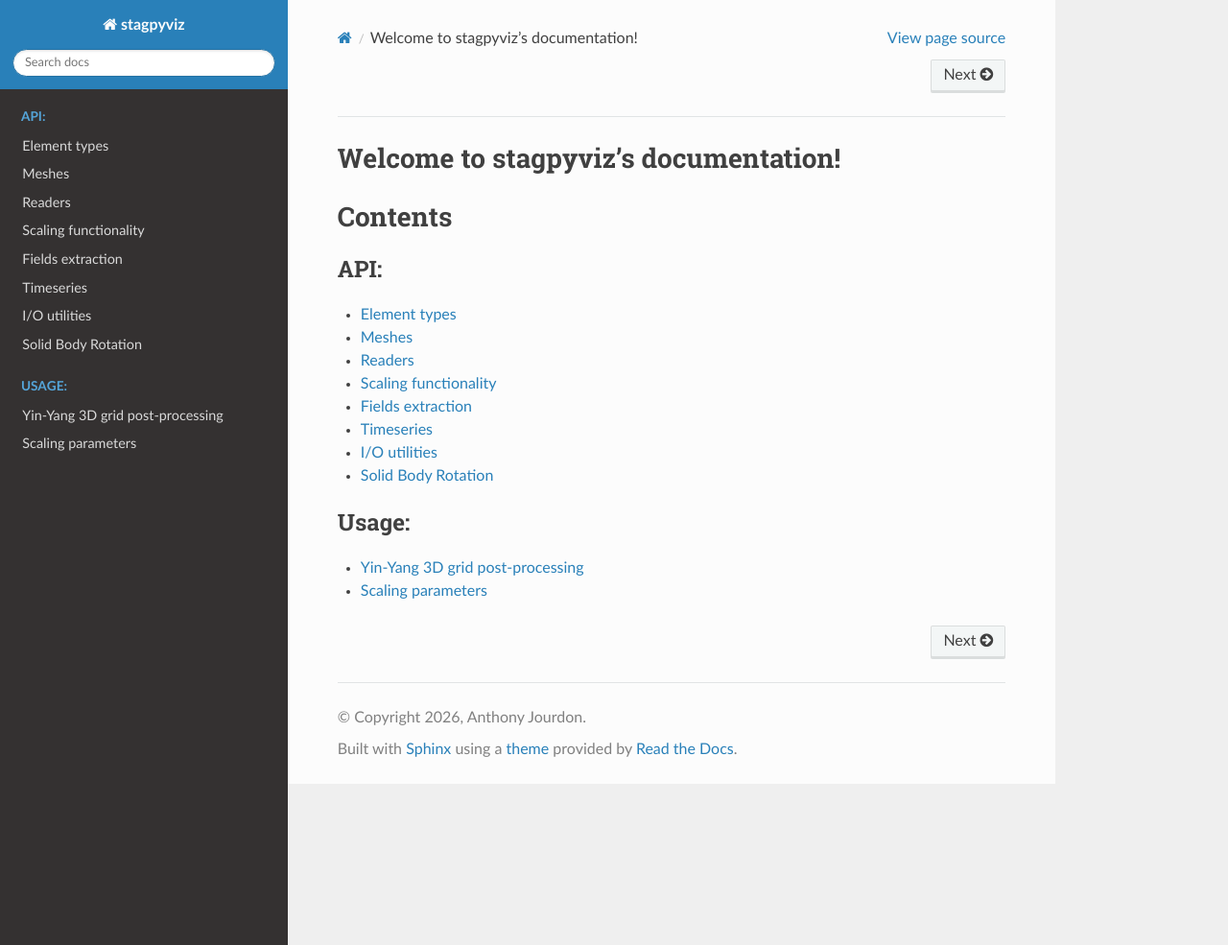
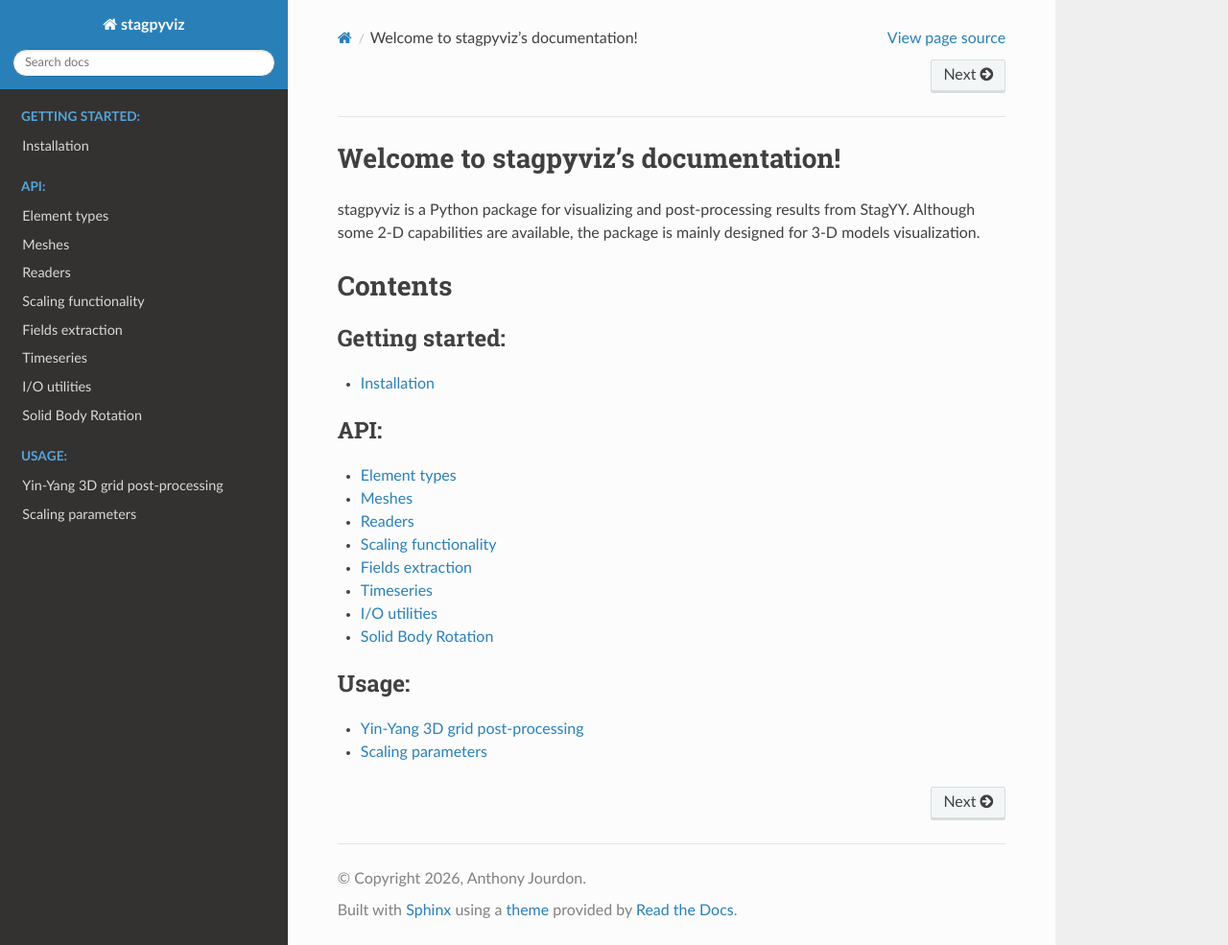
Before and after one commit to anthony-jourdon/stagpyviz, a Sphinx documentation site: the page built from docs/source/index.rst, in a window 1280 px wide and 985 px high. Shown: the whole window at 96% size. Built offline with Sphinx 7.4.7 and the Read the Docs theme 3.1.0, drawn with Linux system fonts in a browser that asks for light colours.

Commit message:
Added an installation section to the documentation

```diff
--- a/docs/source/index.rst
+++ b/docs/source/index.rst
@@ -1,6 +1,9 @@
 
 Welcome to stagpyviz's documentation!
 =====================================
+
+stagpyviz is a Python package for visualizing and post-processing results from StagYY.
+Although some 2-D capabilities are available, the package is mainly designed for 3-D models visualization.
 
 .. toctree::
   :maxdepth: 2
@@ -8,6 +11,12 @@ Welcome to stagpyviz's documentation!
 
 Contents
 ========
+
+.. toctree::
+  :maxdepth: 1
+  :caption: Getting started:
+
+  getting_started/installation
 
 .. toctree::
   :maxdepth: 1
```
Also changed, not shown: docs/source/getting_started/installation.rst (added, +35 -0 lines).
